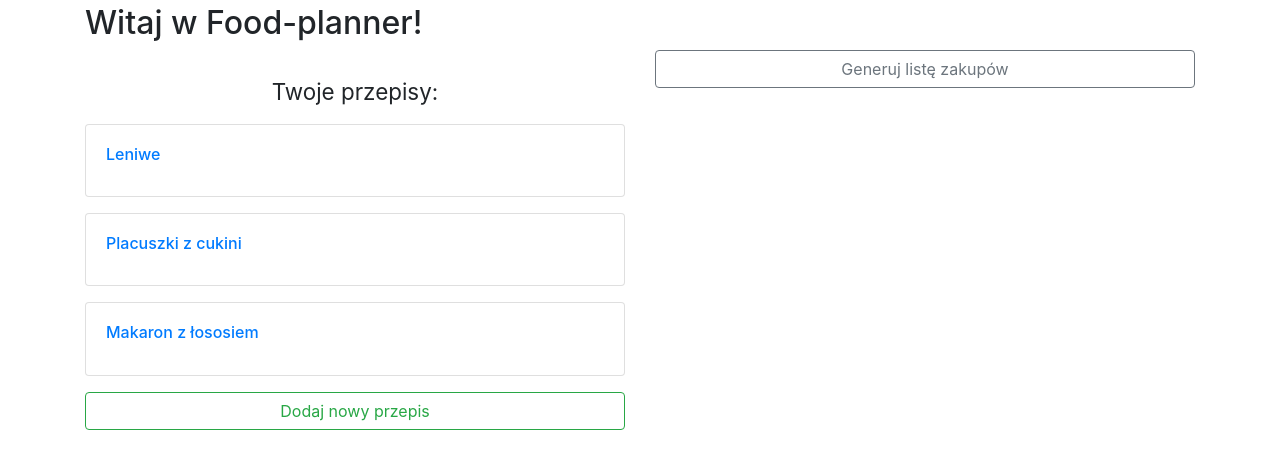
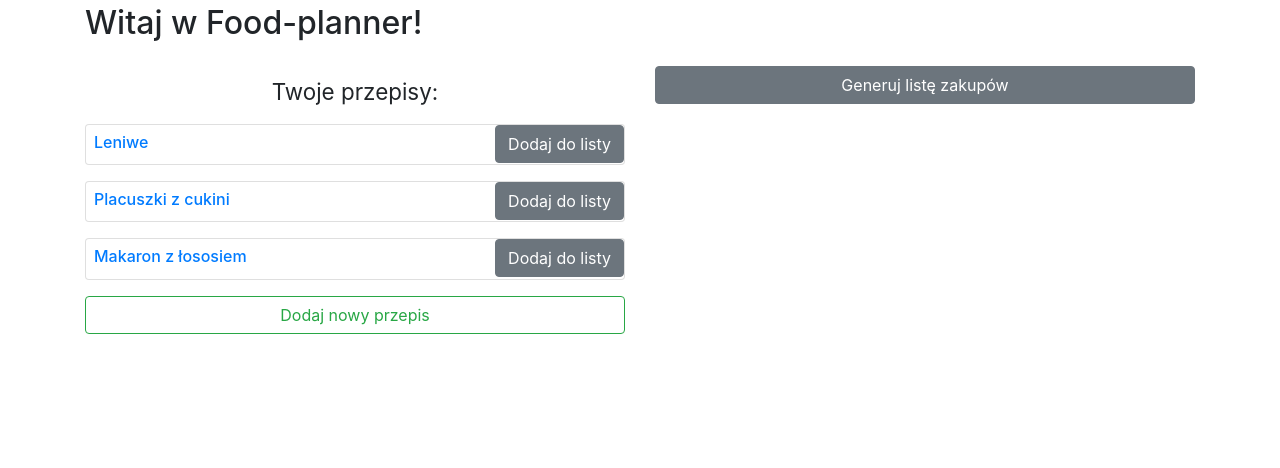
Before and after one commit to pakarpiel/food-planner, an Angular app: page /#/recipes in a window 1280 px wide. Shown: the top 468 px of the page. Built offline with nearby package versions, Linux system fonts and the light colour scheme; data requests are answered from the project's data file.

Commit message:
Shopping list - choosing recipes

```diff
--- a/data.json
+++ b/data.json
@@ -2,15 +2,18 @@
   "recipes": [
     {
       "id": 1,
-      "name": "Leniwe"
+      "name": "Leniwe",
+      "onList": false
     },
     {
       "id": 2,
-      "name": "Placuszki z cukini"
+      "name": "Placuszki z cukini",
+      "onList": false
     },
     {
       "id": 3,
-      "name": "Makaron z łososiem"
+      "name": "Makaron z łososiem",
+      "onList": false
     }
   ],
   "ingredients": [
--- a/src/app/recipes/Recipe.ts
+++ b/src/app/recipes/Recipe.ts
@@ -1,6 +1,7 @@
 export interface Recipe {
   id: number;
   name: string;
+  onList: boolean;
 }
 
 export interface RecipeWithIngredients extends Recipe {
--- a/src/app/recipes/components/recipe-name-editor/recipe-name-editor.component.ts
+++ b/src/app/recipes/components/recipe-name-editor/recipe-name-editor.component.ts
@@ -9,7 +9,8 @@ import { Recipe } from '../../Recipe';
 export class RecipeNameEditorComponent implements OnInit {
   recipe: Recipe = {
     id: null,
-    name: ""
+    name: "",
+    onList: false
   }
 
   @Output()
--- a/src/app/recipes/views/recipes-view/recipes-view.component.html
+++ b/src/app/recipes/views/recipes-view/recipes-view.component.html
@@ -3,13 +3,17 @@
         <h3 class="text-center mt-4 mb-3"><small>Twoje przepisy:</small></h3>
 
         <div>
-            <div class="card mb-3" *ngFor="let recipe of recipes">
-                <a [routerLink]="['/recipes', recipe.id]">
-                    <div class="card-body">
+            <div class="card d-flex flex-row mb-3" *ngFor="let recipe of recipes">
+                <a class="flex-grow-1 mt-2 ml-2" [routerLink]="['/recipes', recipe.id]">
+                    <div>
                         <h6 class="card-title">
                             {{recipe.name}}</h6>
                     </div>
                 </a>
+                <div [ngSwitch]="recipe.onList">
+                    <button *ngSwitchCase="false" class="btn btn-secondary" (click)="toggleList(recipe, true)">Dodaj do listy</button>
+                    <button *ngSwitchCase="true" class="btn btn-success" (click)="toggleList(recipe, false)">Na liście!</button>
+                </div>
             </div>
         </div>
         <input type="button" value="Dodaj nowy przepis" class="btn btn-outline-success btn-block" (click)="addNewRecipe()">
@@ -19,9 +23,9 @@
             <p>Dodaj nazwę nowego przepisu:</p>
             <app-recipe-name-editor (saveRecipe)="saveRecipe($event)"></app-recipe-name-editor>
         </div>
-        <button class="btn btn-outline-secondary btn-block mb-5" (click)="makeShoppingList()">Generuj listę zakupów</button>
-        <div class="list=group-item ml-3" *ngFor="let item of shoppingList | keyvalue">
-            <p class="d-inline"><b>{{item.key}}</b> - </p>
+        <button class="btn btn-secondary btn-block mt-3 mb-5" (click)="makeShoppingList()">Generuj listę zakupów</button>
+        <div class="list=group-item ml-3" *ngFor="let i=index; let item of shoppingList | keyvalue">
+            <p class="d-inline">{{i+1}}. <b>{{item.key}}</b> - </p>
             <div class="d-inline" *ngFor="let a of item.value.amount, let i=index">
                 <p class="d-inline" *ngIf="i===0">{{a}} x {{item.value.unit[i]}}</p>
                 <p class="d-inline" *ngIf="i!=0"> + {{a}} x {{item.value.unit[i]}}</p>
--- a/src/app/recipes/views/recipes-view/recipes-view.component.ts
+++ b/src/app/recipes/views/recipes-view/recipes-view.component.ts
@@ -46,7 +46,16 @@ export class RecipesViewComponent implements OnInit {
 
   shoppingList: ShoppingListItems = {};
 
+  toggleList(recipe: Recipe, option) {
+    recipe.onList = option;
+    this.http.patch<Recipe>(`${this.url}/${recipe.id}`, recipe)
+      .subscribe(resp => {
+        this.fetchRecipes();
+      });
+  }
+
   makeShoppingList() {
+    this.shoppingList = {};
     this.http
       .get<RecipeWithIngredients[]>(this.url, {
         params: {
@@ -55,6 +64,7 @@ export class RecipesViewComponent implements OnInit {
       })
       .subscribe (recipes => {
         recipes.forEach(recipe => {
+          if(recipe.onList){
             recipe.ingredients.forEach(ingredient => {
               const item = (this.shoppingList[ingredient.name] = this.shoppingList[ingredient.name] || {
                 ingredient,
@@ -71,13 +81,9 @@ export class RecipesViewComponent implements OnInit {
                 item.amount.push(ingredient.amount);
                 item.unit.push(ingredient.unit);
               }
-
-
-
+            });
+          }
         });
       });
-      });
-
   }
-
 }
```
Lines whose indentation alone changed are shown as unchanged.
